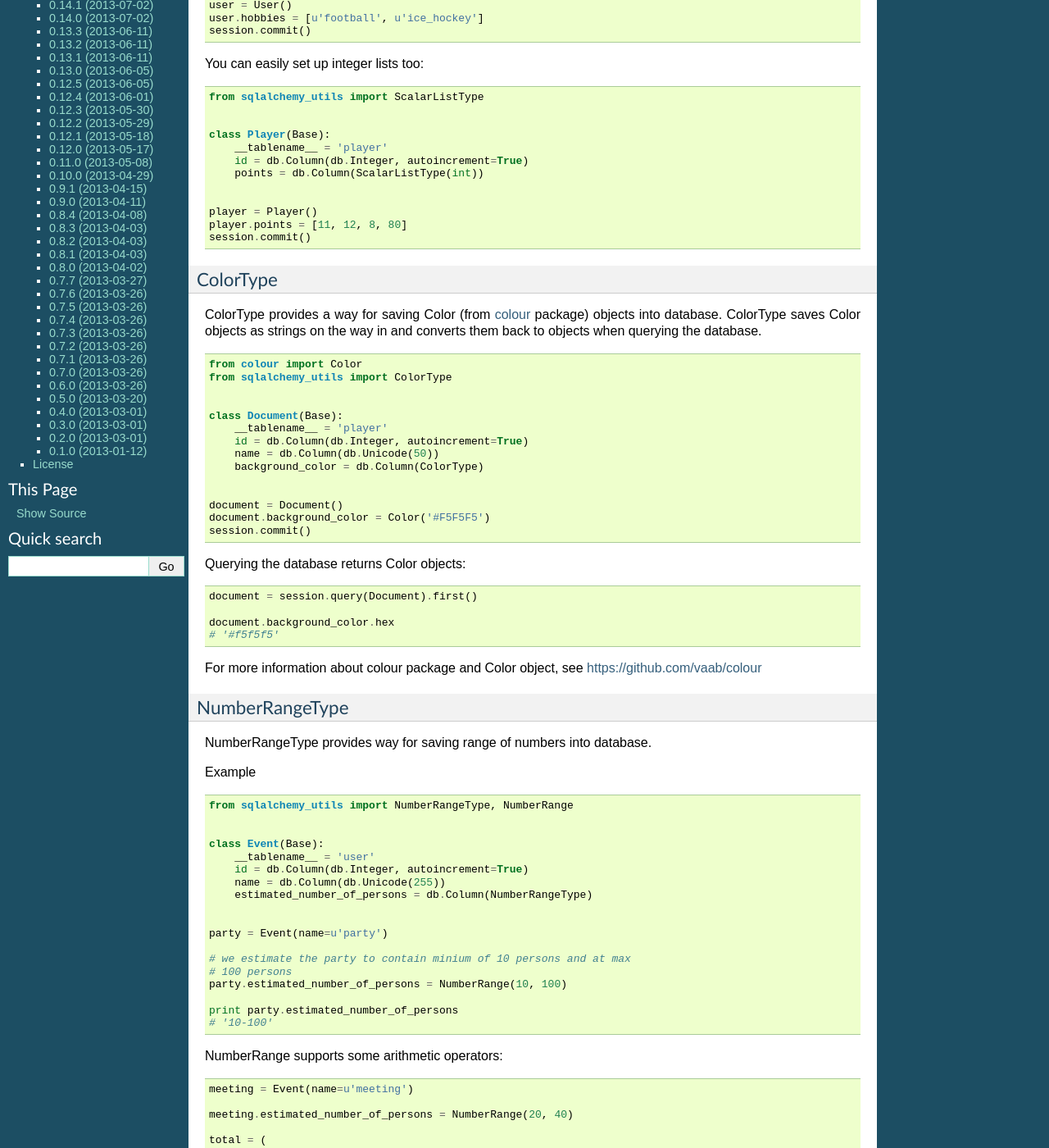
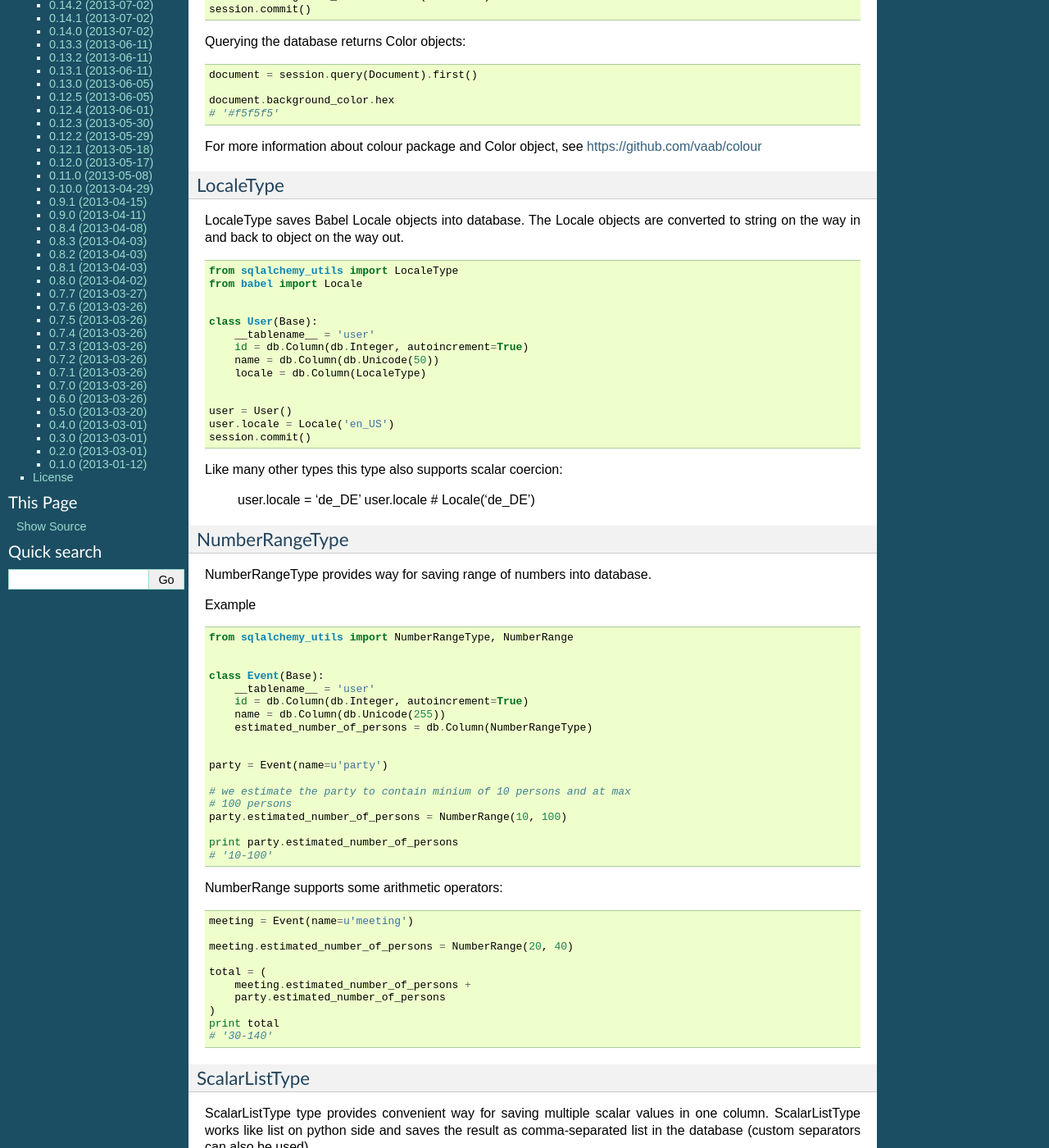
Before and after one commit to kvesteri/sqlalchemy-utils, a Sphinx documentation site: the page built from docs/index.rst, in a window 1280 px wide and 1400 px high, scrolled down 1116 px. Shown: the whole window at 82% size. Built offline with Sphinx 7.4.7, drawn with Linux system fonts in a browser that asks for light colours; some of the changed text lies outside the part shown.

Commit message:
Added docs for LocaleType

```diff
--- a/docs/index.rst
+++ b/docs/index.rst
@@ -55,49 +55,6 @@ Data types
 SQLAlchemy-Utils provides various new data types for SQLAlchemy.
 
 
-ScalarListType
-^^^^^^^^^^^^^^
-
-ScalarListType type provides convenient way for saving multiple scalar values in one
-column. ScalarListType works like list on python side and saves the result as comma-separated list
-in the database (custom separators can also be used).
-
-Example ::
-
-
-    from sqlalchemy_utils import ScalarListType
-
-
-    class User(Base):
-        __tablename__ = 'user'
-        id = db.Column(db.Integer, autoincrement=True)
-        hobbies = db.Column(ScalarListType())
-
-
-    user = User()
-    user.hobbies = [u'football', u'ice_hockey']
-    session.commit()
-
-
-You can easily set up integer lists too:
-
-::
-
-
-    from sqlalchemy_utils import ScalarListType
-
-
-    class Player(Base):
-        __tablename__ = 'player'
-        id = db.Column(db.Integer, autoincrement=True)
-        points = db.Column(ScalarListType(int))
-
-
-    player = Player()
-    player.points = [11, 12, 8, 80]
-    session.commit()
-
-
 ColorType
 ^^^^^^^^^
 
@@ -112,7 +69,7 @@ ColorType saves Color objects as strings on the way in and converts them back to
 
 
     class Document(Base):
-        __tablename__ = 'player'
+        __tablename__ = 'document'
         id = db.Column(db.Integer, autoincrement=True)
         name = db.Column(db.Unicode(50))
         background_color = db.Column(ColorType)
@@ -134,6 +91,39 @@ Querying the database returns Color objects:
 
 
 For more information about colour package and Color object, see https://github.com/vaab/colour
+
+
+LocaleType
+^^^^^^^^^^
+
+LocaleType saves Babel Locale objects into database. The Locale objects are converted to string on the way in and back to object on the way out.
+
+
+::
+
+
+    from sqlalchemy_utils import LocaleType
+    from babel import Locale
+
+
+    class User(Base):
+        __tablename__ = 'user'
+        id = db.Column(db.Integer, autoincrement=True)
+        name = db.Column(db.Unicode(50))
+        locale = db.Column(LocaleType)
+
+
+    user = User()
+    user.locale = Locale('en_US')
+    session.commit()
+
+
+Like many other types this type also supports scalar coercion:
+
+
+    user.locale = 'de_DE'
+    user.locale  # Locale('de_DE')
+
 
 
 NumberRangeType
@@ -178,6 +168,51 @@ NumberRange supports some arithmetic operators:
     )
     print total
     # '30-140'
+
+
+
+ScalarListType
+^^^^^^^^^^^^^^
+
+ScalarListType type provides convenient way for saving multiple scalar values in one
+column. ScalarListType works like list on python side and saves the result as comma-separated list
+in the database (custom separators can also be used).
+
+Example ::
+
+
+    from sqlalchemy_utils import ScalarListType
+
+
+    class User(Base):
+        __tablename__ = 'user'
+        id = db.Column(db.Integer, autoincrement=True)
+        hobbies = db.Column(ScalarListType())
+
+
+    user = User()
+    user.hobbies = [u'football', u'ice_hockey']
+    session.commit()
+
+
+You can easily set up integer lists too:
+
+::
+
+
+    from sqlalchemy_utils import ScalarListType
+
+
+    class Player(Base):
+        __tablename__ = 'player'
+        id = db.Column(db.Integer, autoincrement=True)
+        points = db.Column(ScalarListType(int))
+
+
+    player = Player()
+    player.points = [11, 12, 8, 80]
+    session.commit()
+
 
 
 URLType
```
